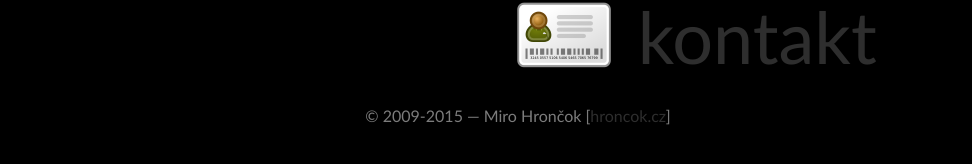
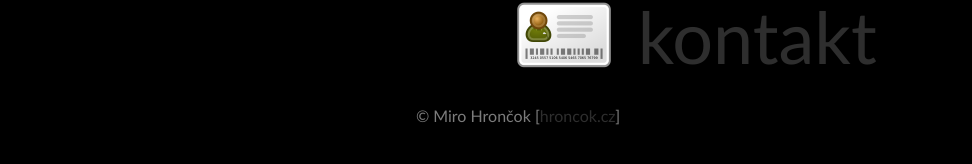
Before and after one commit to hroncok/hroncok.github.io, a plain HTML site: page index.html in a window 1280 px wide. Shown: the part 540-704 px from the top of the page, without its empty margins (122-1094 px from the left). Drawn offline with Linux system fonts and the light colour scheme.

Commit message:
Remove years from footer

```diff
--- a/index.html
+++ b/index.html
@@ -34,7 +34,7 @@
 				<li><a href="http://miro.hroncok.cz/" id="kontakt" title="Moje internetová vizitka">kontakt</a></li>
 			</ul>
 		</div>
-		<div id="footer"><p>&copy; 2009-2015 &mdash; Miro Hrončok [<a href="http://hroncok.cz/">hroncok.cz</a>]</p></div>
+		<div id="footer"><p>&copy; Miro Hrončok [<a href="http://hroncok.cz/">hroncok.cz</a>]</p></div>
 		<div style="display:none"><script src="http://c1.navrcholu.cz/code?site=127620;t=lb14" type="text/javascript"></script><noscript><p><a href="http://navrcholu.cz/"><img src="http://c1.navrcholu.cz/hit?site=127620;t=lb14;ref=;jss=0" width="14" height="14" alt="." style="border:none" /></a></p></noscript></div>
 	</div>
 </body>
```
